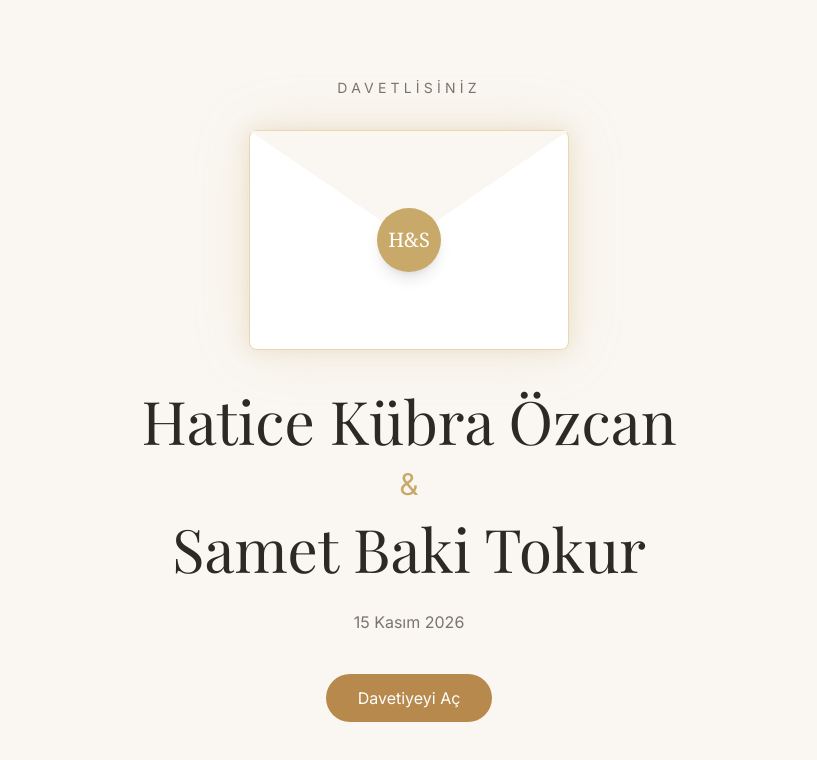
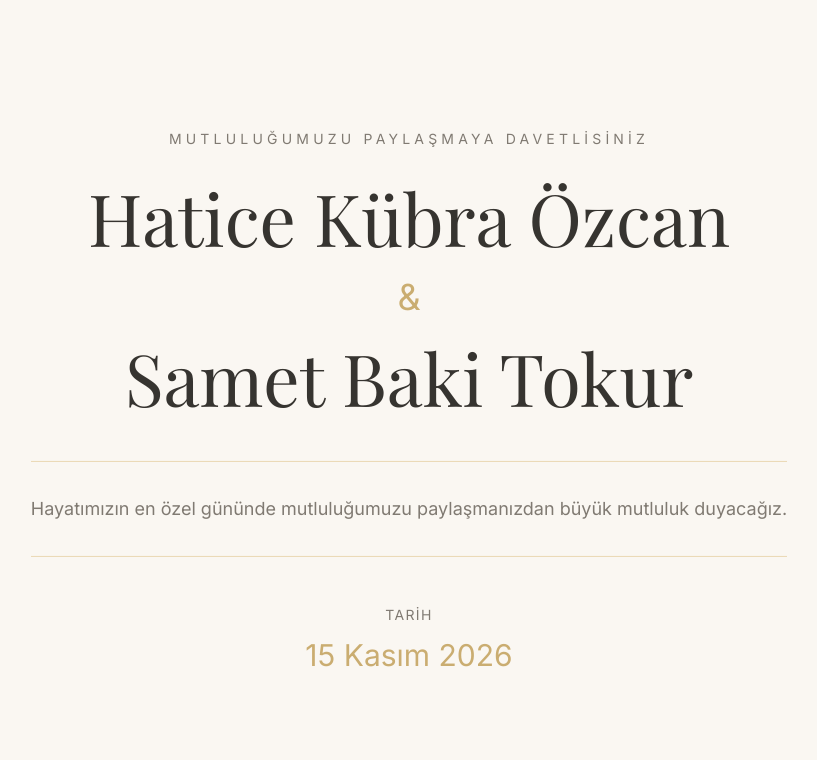
Before and after one commit to jeusishere/wedding-invite, a Next.js app: page / in a window 1280 px wide. Both pictures are taken after a click on the button "Davetiyeyi Aç". Shown: the top 760 px of the page, without its empty margins (231-1048 px from the left). Built offline with nearby package versions, Linux system fonts and the light colour scheme; a web font is replaced by a local one.

Commit message:
Fix envelope animation and update invitation

```diff
--- a/app/globals.css
+++ b/app/globals.css
@@ -62,3 +62,19 @@ h3 {
 .clip-envelope {
   clip-path: polygon(0 0, 50% 100%, 100% 0);
 }
+
+.rotate-x-180 {
+  transform: rotateX(180deg);
+}
+
+.envelope-flap {
+  clip-path: polygon(0 0, 50% 100%, 100% 0);
+  transform-origin: top center;
+  transition: transform 1s ease, opacity 1s ease;
+  backface-visibility: hidden;
+}
+
+.envelope-flap.open {
+  transform: rotateX(180deg);
+  opacity: 0;
+}
--- a/app/page.tsx
+++ b/app/page.tsx
@@ -1,5 +1,5 @@
-import Envelope from "@/components/sections/Envelope";
+import WeddingPage from "@/components/WeddingPage";
 
 export default function Home() {
-  return <Envelope />;
+  return <WeddingPage />;
 }
--- /dev/null
+++ b/components/WeddingPage.tsx
@@ -0,0 +1,28 @@
+"use client";
+
+import { useState } from "react";
+import Envelope from "./sections/Envelope";
+import Invitation from "./sections/Invitation";
+
+export default function WeddingPage() {
+  const [opened, setOpened] = useState(false);
+  const [showInvitation, setShowInvitation] = useState(false);
+
+  const openEnvelope = () => {
+    setOpened(true);
+
+    setTimeout(() => {
+      setShowInvitation(true);
+    }, 1800);
+  };
+
+  return (
+    <>
+      {!showInvitation ? (
+        <Envelope opened={opened} onOpen={openEnvelope} />
+      ) : (
+        <Invitation />
+      )}
+    </>
+  );
+}
--- a/components/sections/Envelope/index.tsx
+++ b/components/sections/Envelope/index.tsx
@@ -1,6 +1,14 @@
+"use client";
+
 import { wedding } from "@/data/wedding";
 
-export default function Envelope() {
+export default function Envelope({
+  opened,
+  onOpen,
+}: {
+  opened: boolean;
+  onOpen: () => void;
+}) {
   return (
     <section className="min-h-screen flex items-center justify-center px-6">
       <div className="fade-in flex flex-col items-center text-center">
@@ -12,7 +20,10 @@ export default function Envelope() {
         <div className="relative w-[320px] h-[220px] bg-white rounded-lg shadow-xl border border-[#E8D7B0] flex items-center justify-center gold-glow">
 
           {/* Zarf kapağı */}
-          <div className="absolute top-0 left-0 w-full h-1/2 bg-[#FAF7F2] clip-envelope" />
+          <div className={`absolute top-0 left-0 w-full h-1/2 bg-[#FAF7F2] envelope-flap ${
+            opened ? "open" : ""
+            }`}
+            />
 
           {/* Mühür */}
           <div className="z-10 w-16 h-16 rounded-full bg-[#C8A96A] flex items-center justify-center shadow-lg">
@@ -39,8 +50,11 @@ export default function Envelope() {
             {wedding.date.day} {wedding.date.month} {wedding.date.year}
         </p>
 
-        <button className="mt-10 rounded-full bg-[#B8894C] px-8 py-3 text-white transition hover:scale-105">
-          Davetiyeyi Aç
+        <button
+         onClick={onOpen}
+            className="mt-10 rounded-full bg-[#B8894C] px-8 py-3 text-white transition hover:scale-105"
+        >
+         Davetiyeyi Aç
         </button>
 
       </div>
--- /dev/null
+++ b/components/sections/Invitation/index.tsx
@@ -0,0 +1,49 @@
+import { wedding } from "@/data/wedding";
+
+export default function Invitation() {
+  return (
+    <section className="min-h-screen flex items-center justify-center px-6 py-20">
+      <div className="fade-in max-w-3xl text-center">
+
+        <p className="uppercase tracking-[0.3em] text-sm text-[#7A746C]">
+          Mutluluğumuzu Paylaşmaya Davetlisiniz
+        </p>
+
+        <h1 className="mt-8 text-5xl md:text-7xl">
+          {wedding.bride.fullName}
+        </h1>
+
+        <div className="my-6 text-4xl text-[#C8A96A]">
+          &
+        </div>
+
+        <h2 className="text-5xl md:text-7xl">
+          {wedding.groom.fullName}
+        </h2>
+
+
+        <div className="mt-12 border-y border-[#E8D7B0] py-8">
+
+          <p className="text-lg text-[#7A746C] leading-relaxed">
+            {wedding.message}
+          </p>
+
+        </div>
+
+
+        <div className="mt-12">
+
+          <p className="text-sm uppercase tracking-widest text-[#7A746C]">
+            Tarih
+          </p>
+
+          <p className="mt-3 text-3xl text-[#C8A96A]">
+            {wedding.date.day} {wedding.date.month} {wedding.date.year}
+          </p>
+
+        </div>
+
+      </div>
+    </section>
+  );
+}
```
